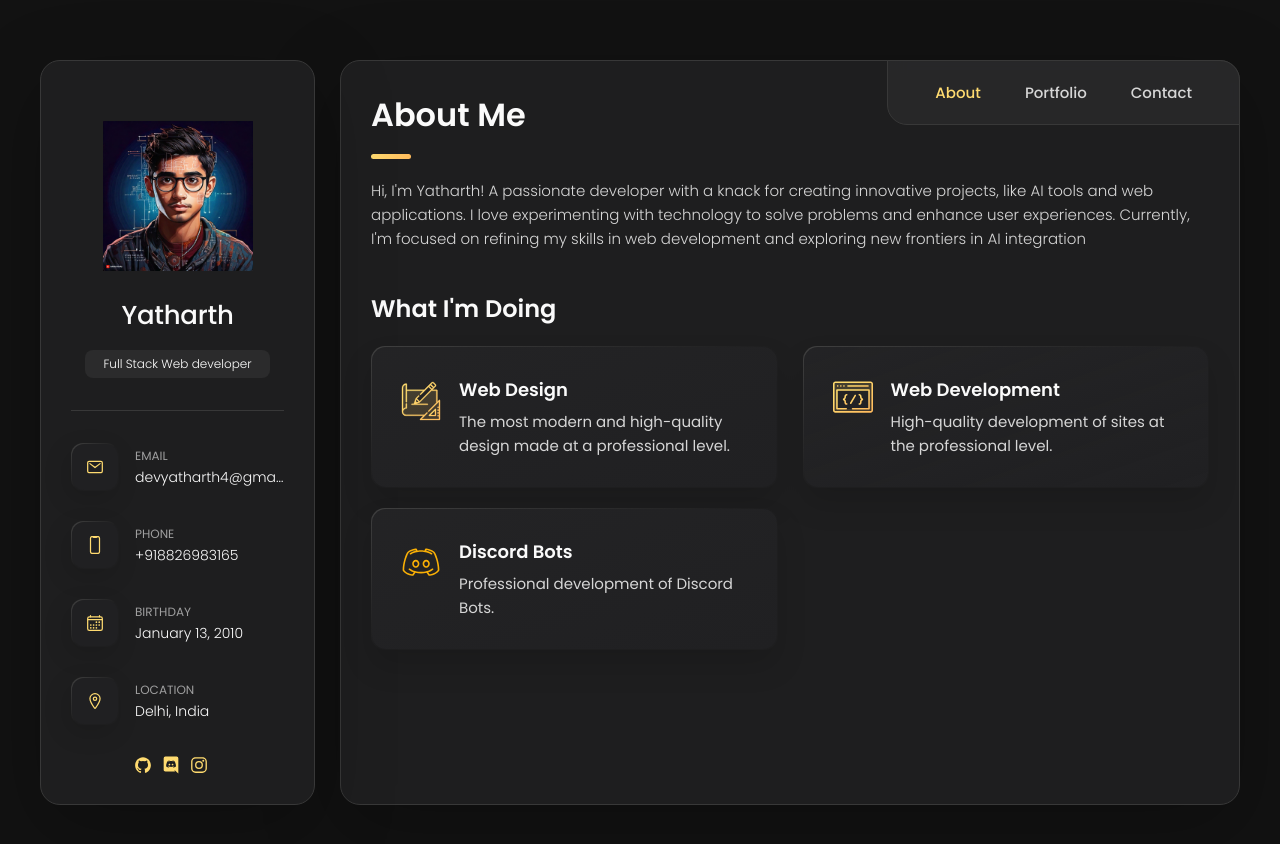
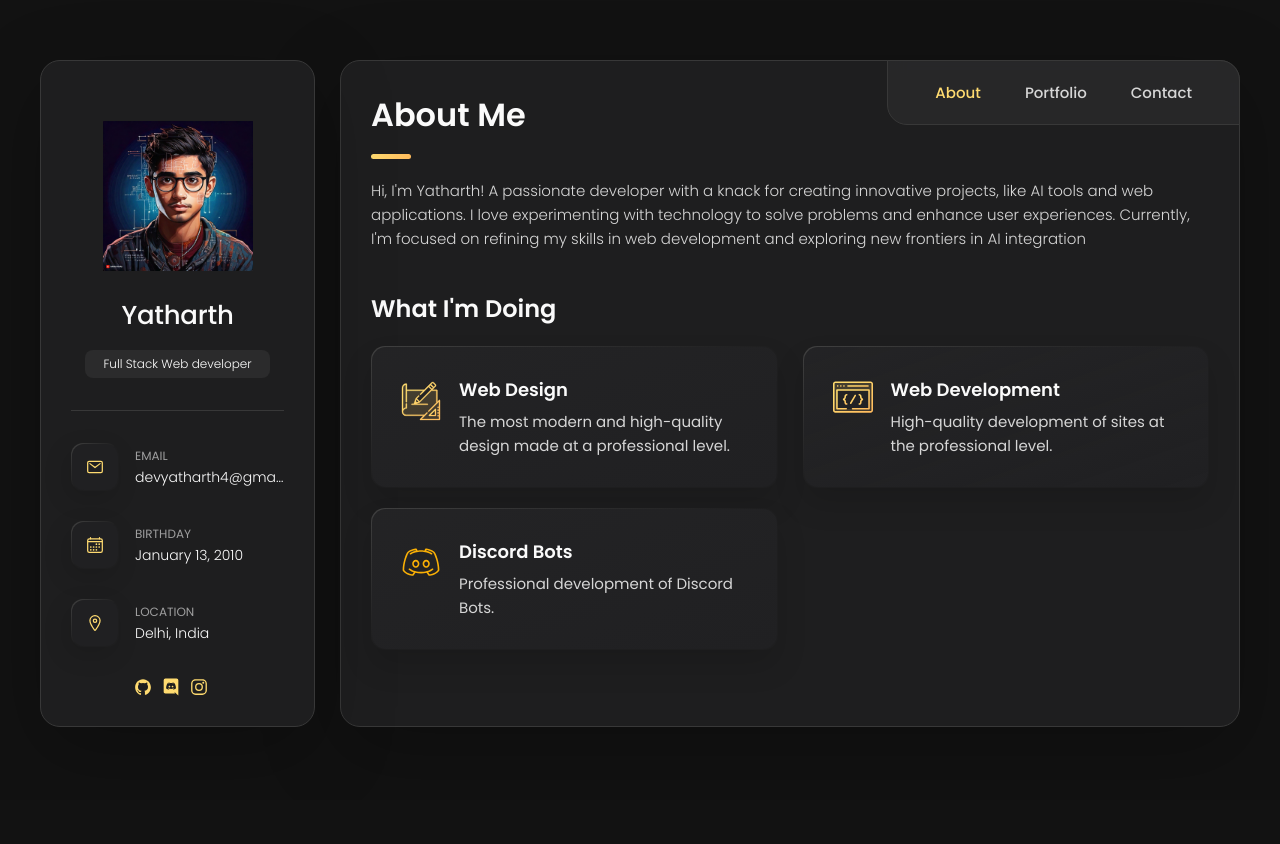
Before and after one commit to devyatharth0/personal-portfolio--Yatharth, a plain HTML site: page index.html in a window 1280 px wide. After the commit the page ends 800 px from the top, so only its background shows below. Drawn offline with nearby package versions, Linux system fonts and the light colour scheme.

Commit message:
contact update

```diff
--- a/index.html
+++ b/index.html
@@ -85,7 +85,7 @@
               <a href="mailto:richard@example.com" class="contact-link">devyatharth4@gmail.com</a>
             </div>
           </li>
-
+<!--
           <li class="contact-item">
             <div class="icon-box">
               <ion-icon name="phone-portrait-outline"></ion-icon>
@@ -94,9 +94,9 @@
             <div class="contact-info">
               <p class="contact-title">Phone</p>
 
-              <a href="tel:+12133522795" class="contact-link">+918826983165</a>
+              <a href="tel:+12133522795" class="contact-link"></a>
             </div>
-          </li>
+          </li> -->
 
           <li class="contact-item">
             <div class="icon-box">
```
